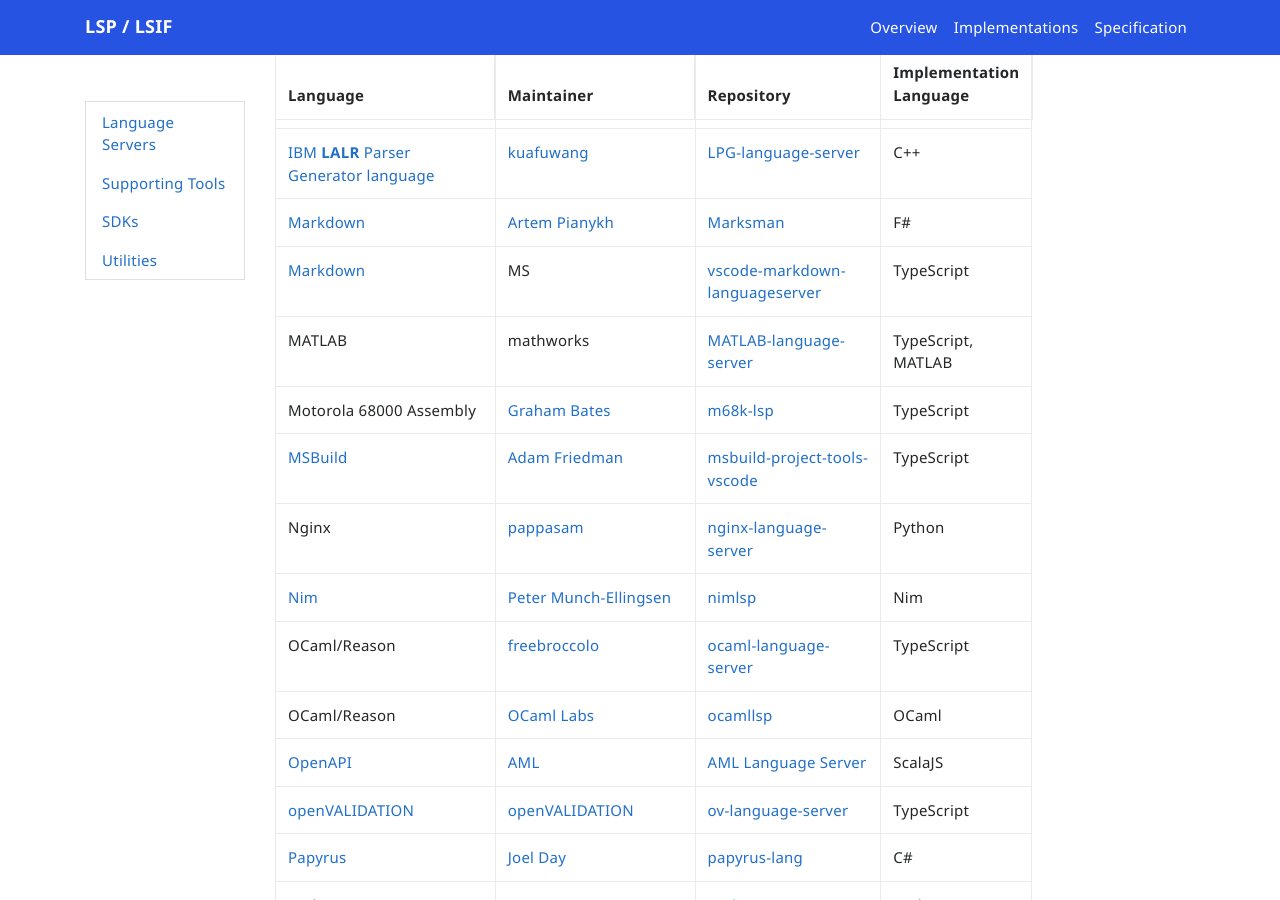
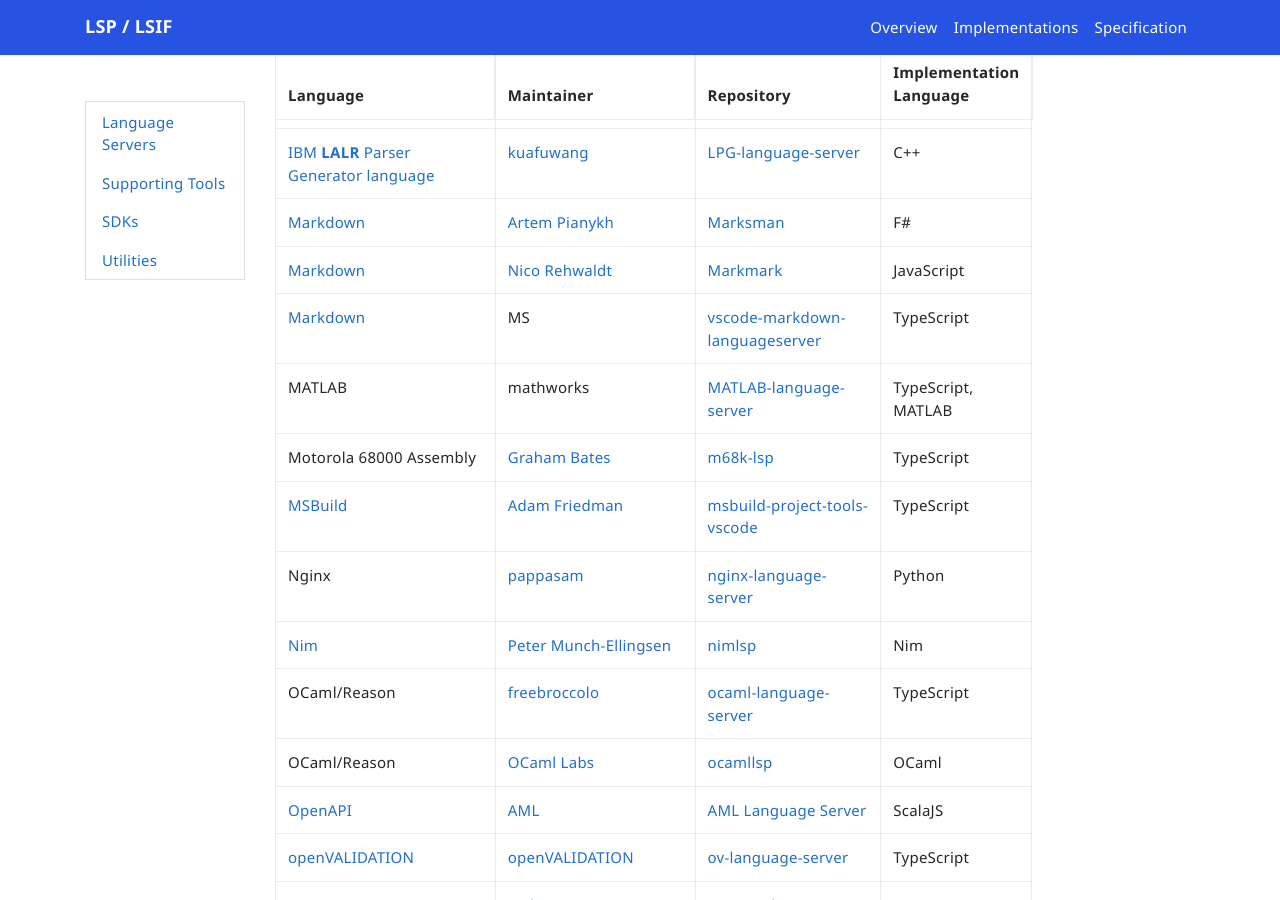
Before and after one commit to microsoft/language-server-protocol, a Jekyll site: the page built from _implementors/servers.md, in a window 1280 px wide and 900 px high, scrolled down 6535 px. Built offline with Jekyll 4.4.1, drawn with Linux system fonts in a browser that asks for light colours; nearby versions of some CDN libraries; comment, search, counter and statistics services are not loaded.

Commit message:
feat: add Markmark language server for markdown (#1841)

```diff
--- a/_implementors/servers.md
+++ b/_implementors/servers.md
@@ -123,6 +123,7 @@
 | [Liquid](https://shopify.github.io/liquid/) | [Shopify](https://github.com/Shopify/theme-check) | [theme-check](https://github.com/Shopify/theme-check) | Ruby |
 | [IBM **LALR** Parser Generator language](https://sourceforge.net/projects/lpg/)| [kuafuwang](https://github.com/kuafuwang) | [LPG-language-server](https://github.com/kuafuwang/LPG-language-server) | C++ |
 | [Markdown](https://commonmark.org) | [Artem Pianykh](https://github.com/artempyanykh) | [Marksman](https://github.com/artempyanykh/marksman) | F# |
+| [Markdown](https://commonmark.org) | [Nico Rehwaldt](https://github.com/nikku) | [Markmark](https://github.com/nikku/markmark) | JavaScript |
 | [Markdown](https://commonmark.org) | MS | [vscode-markdown-languageserver](https://github.com/microsoft/vscode/tree/main/extensions/markdown-language-features/server) | TypeScript |
 | MATLAB | mathworks | [MATLAB-language-server](https://github.com/mathworks/MATLAB-language-server) | TypeScript, MATLAB |
 | Motorola 68000 Assembly | [Graham Bates](https://github.com/grahambates) | [m68k-lsp](https://github.com/grahambates/m68k-lsp) | TypeScript |
```
